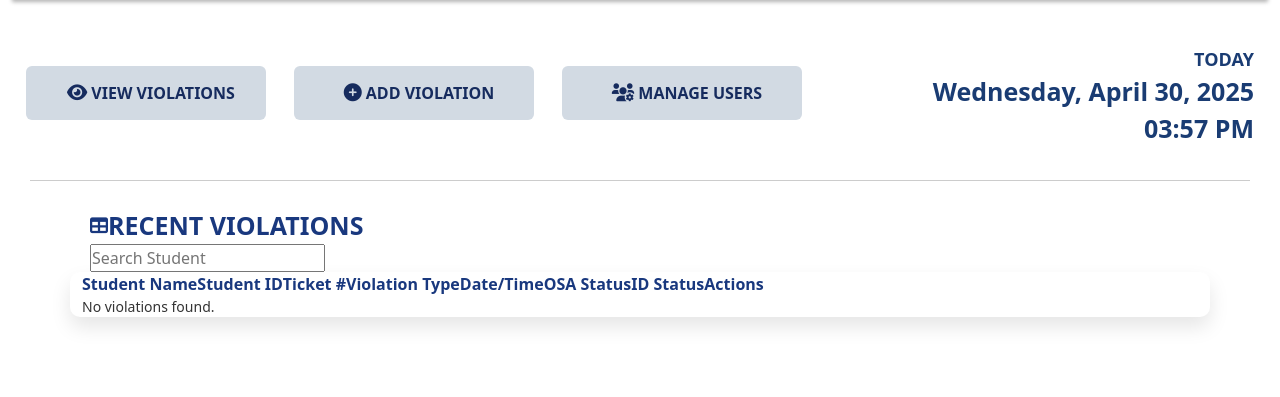
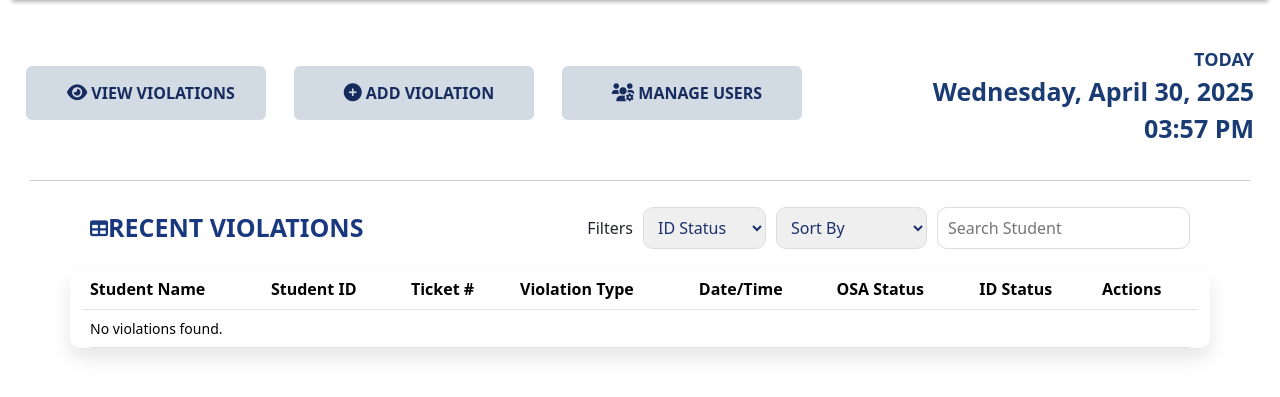
Before and after one commit to kemsk/DockerMS2, a Django app: page /admin/xu-entry-violation/dashboard in a window 1280 px wide. Shown: the part 100-497 px from the top of the page. Run offline with Django 5.2, Linux system fonts and the light colour scheme.

Commit message:
working html

```diff
--- a/TS/templates/system/addViolation.html
+++ b/TS/templates/system/addViolation.html
@@ -53,14 +53,14 @@
         </div>
 
         <!-- Student Photo + Details -->
-        <div class="col-md-2">
+        <div class="col-md-3">
           <div class="student-photo text-center">
             <h4><b>Student Details</b></h4>
             <!-- Add photo display here if available -->
           </div>
         </div>
 
-        <div class="col-md-4">
+        <div class="col-md-3">
           <div class="student-details mt-2 p-3">
             <label for="student-name"><b>Name:</b></label>
             <input type="text" id="student-name" name="student_name" class="form-control mb-2" placeholder="Student Full Name">
--- a/TS/templates/system/dashboard.html
+++ b/TS/templates/system/dashboard.html
@@ -10,18 +10,30 @@
 
 {% block content %}
   <div id="view-violations-content">
-  <div class="section-header">
+    <section id="view-violations-section">
+      <div class="section-header d-flex justify-content-between align-items-center">
         <div class="title-section">
-      <i class="fas fa-table" aria-hidden="true"></i> RECENT VIOLATIONS
+          <i class="fas fa-table"></i><b> RECENT VIOLATIONS</b>
         </div>
 
-    <div class="search-container">
-      <input type="text" id="search-student" class="status sort-btn" placeholder="Search Student" />
+        <div class="controls">
+          <label for="filter-by-status">Filters</label>
+          <select id="filter-by-status" class="outline">
+            <option value="" disabled selected>ID Status</option>
+            <option value="claimed">Claimed</option>
+            <option value="unclaimed">Unclaimed</option>
+          </select>
+          <select id="sort-by" class="outline">
+            <option value="" disabled selected>Sort By</option>
+            <option value="date">Date</option>
+            <option value="student-name">Student Name</option>
+          </select>
+          <input type="text" id="search-student" class="outline" placeholder="Search Student">
         </div>
       </div>
 
-  <div class="container">
-    <table class="violations-table">
+      <div class="container mt-3">
+        <table id="violations-table" class="table">
           <thead>
             <tr>
               <th>Student Name</th>
@@ -73,6 +85,7 @@
           </tbody>
         </table>
       </div>
+    </section>
   </div>
 
   <script src="admin.js"></script>
--- a/TS/urls.py
+++ b/TS/urls.py
@@ -6,5 +6,6 @@ app_name = 'ts'
 urlpatterns = [
     path('dashboard', views.dashboard_view, name='Dashboard'),
     path('add-violation', views.add_violation, name="AddViolation"),
-    path('user-management', views.user_management_view, name="UserManagement")
+    path('user-management', views.user_management_view, name="UserManagement"),
+    path('ticket-details', views.ticket_details_view, name="TickeDetails"),
 ]
--- a/TS/views.py
+++ b/TS/views.py
@@ -10,3 +10,6 @@ def add_violation(request):
 
 def user_management_view(request):
     return render(request, 'system/manageUsers.html')
+
+def ticket_details_view(request):
+    return render(request, 'system/ticketDetails.html')
```
Also changed, not shown: TS/templates/system/ticketDetails.html (+6 -4 lines). Lines whose indentation alone changed are shown as unchanged.
